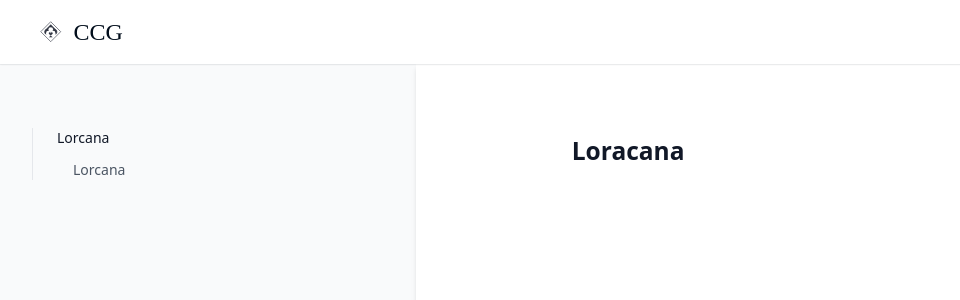
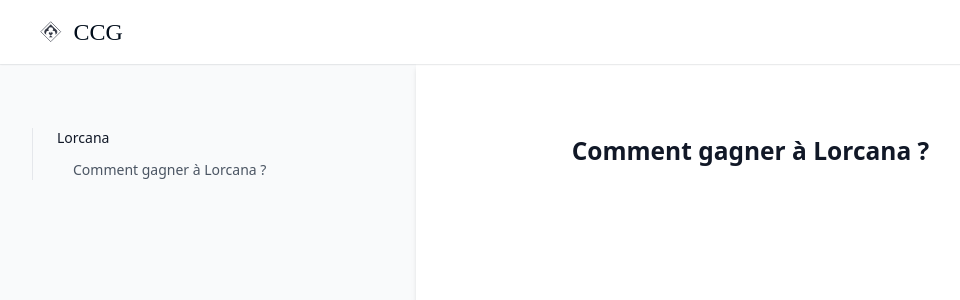
Before and after one commit to greglejeune/ebook, a Jekyll site: the page built from _tcg/lorcana.md, in a window 1280 px wide. Shown: the top 300 px of the page, without its empty margins (0-960 px from the left). Built offline with Jekyll 4.4.1, drawn with Linux system fonts in a browser that asks for light colours.

Commit message:
Update lorcana.md

```diff
--- a/_tcg/lorcana.md
+++ b/_tcg/lorcana.md
@@ -1,7 +1,7 @@
 ---
 layout: tcg
-title: Lorcana
+title: "Comment gagner à Lorcana ?"
 category: strategy
 ---
 
-# Loracana
+# Comment gagner à Lorcana ?
```
